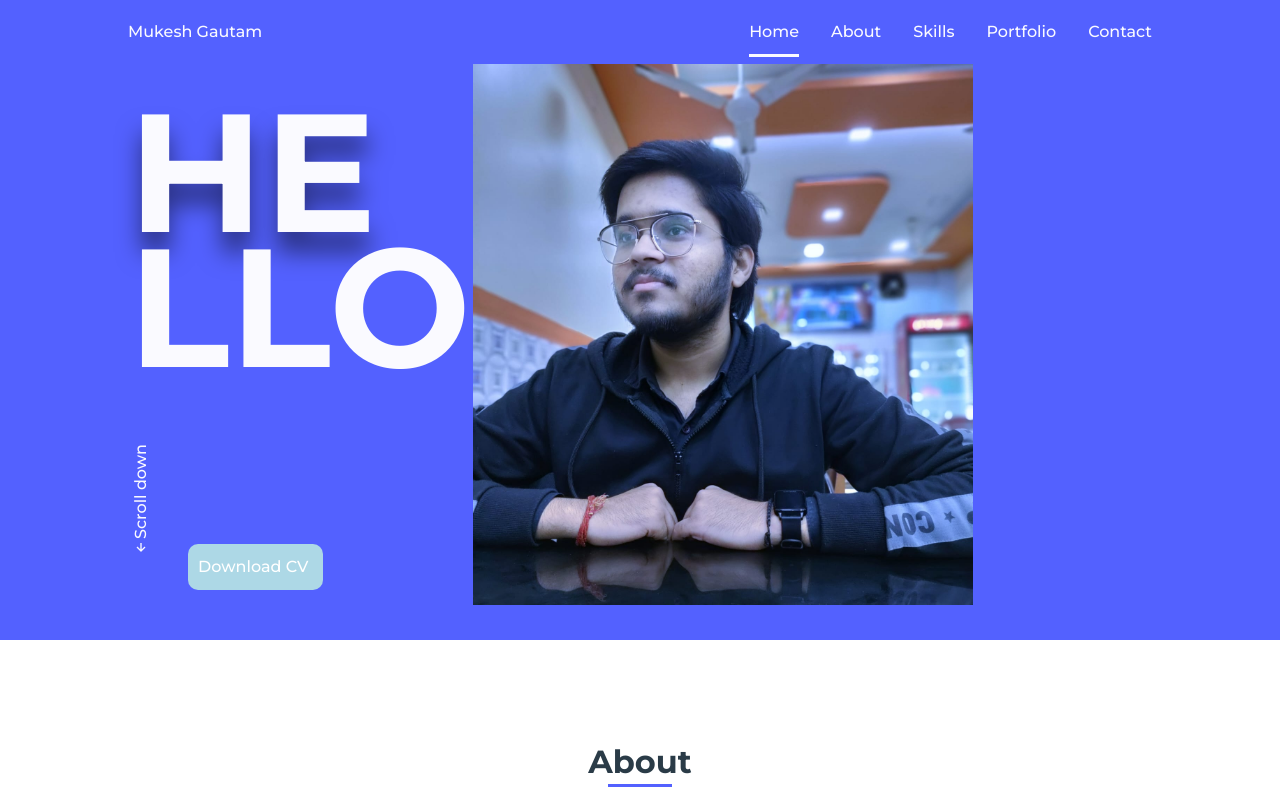
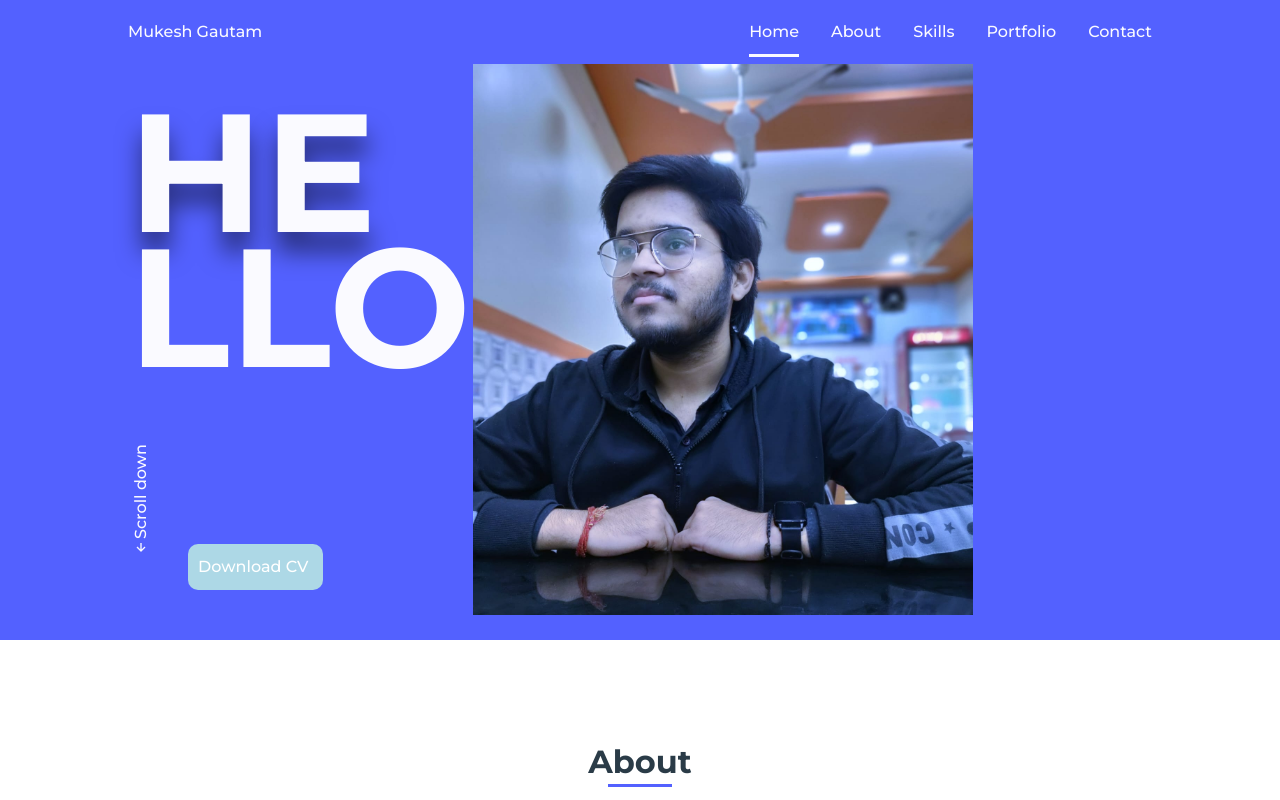
Before and after one commit to mukesh-843/portfolio, a plain HTML site: page index.html in a window 1280 px wide. Shown: the top 800 px of the page. Drawn offline with nearby package versions, Linux system fonts and the light colour scheme.

Commit message:
final 00

```diff
--- a/assets/css/styles.css
+++ b/assets/css/styles.css
@@ -88,7 +88,7 @@ img{
     color: white;
     position: relative;
     padding: 10px 10px 10px 10px;
-    height: fit-content;
+    height: fit;
     width: 135px;
     cursor: pointer;
 
@@ -256,13 +256,8 @@ img{
     position: absolute;
     right: 0;
     bottom: 0;
-    width: 200px;
-    height:600px;
-    padding-bottom: 35px;
-    margin-left: 30px;
-
-
-
+    width: 295px;
+    margin-bottom: 25px;
 }
 
 /* ===== ABOUT =====*/
```
